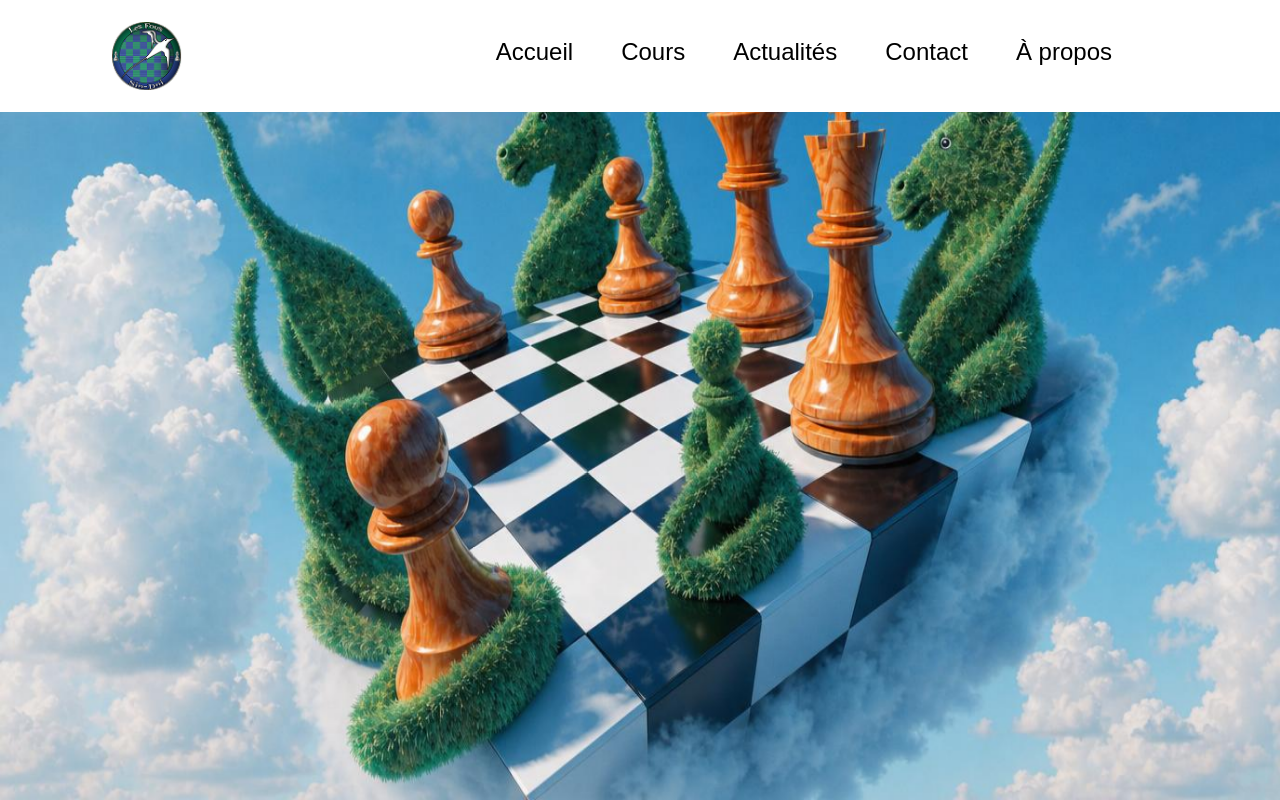
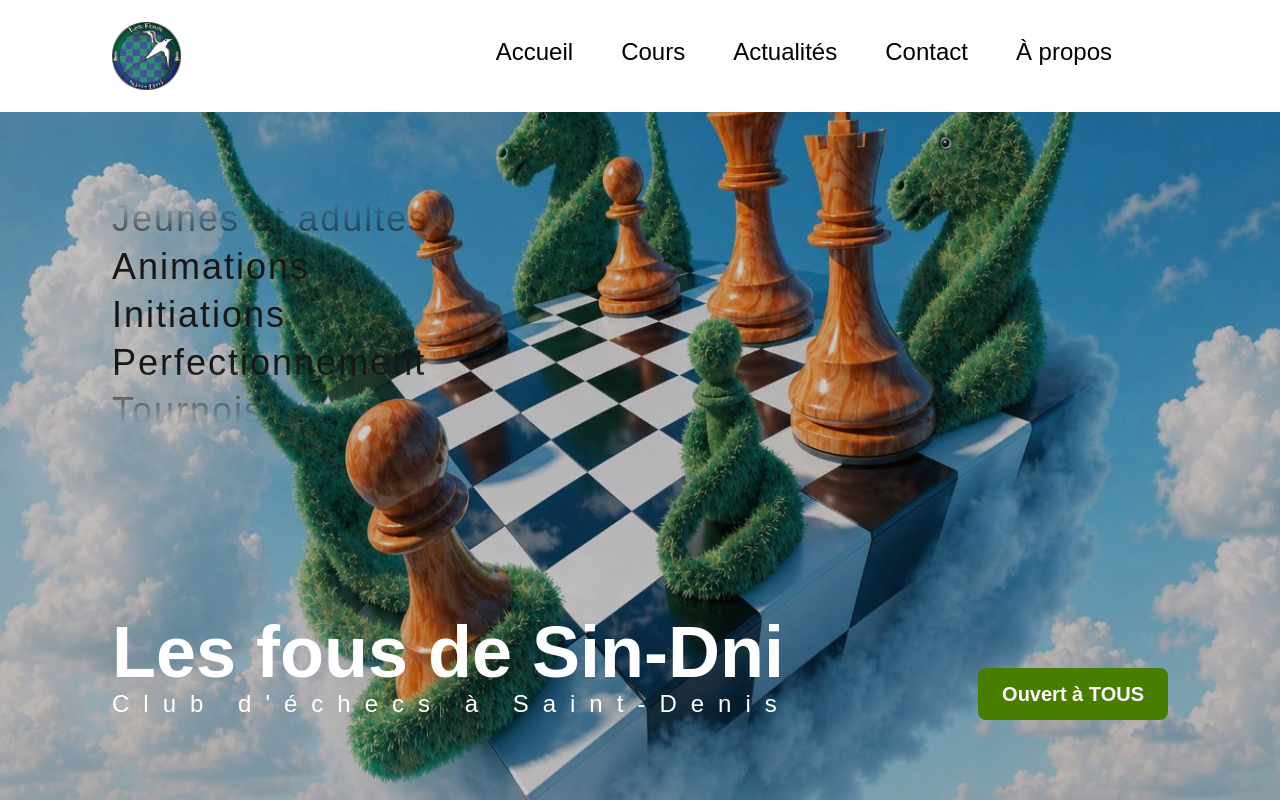
Before and after one commit to ClementSellyPro/bishop_project, a Next.js app: page / in a window 1280 px wide. Shown: the top 800 px of the page. Built offline with nearby package versions, Linux system fonts and the light colour scheme.

Commit message:
Complete Hero

```diff
--- a/app/components/Background.tsx
+++ b/app/components/Background.tsx
@@ -4,6 +4,7 @@ export default function Background() {
   return (
     <div className="fixed inset-0 -z-10">
       <Image src="/bg_0.jpg" alt="Background" fill sizes="100vw" />
+      <div className="absolute inset-0 bg-black/20"></div>
     </div>
   );
 }
--- a/app/components/Header.tsx
+++ b/app/components/Header.tsx
@@ -4,7 +4,7 @@ import Link from "next/link";
 
 export default function Header() {
   return (
-    <header className="fixed top-0 left-0 right-0">
+    <header className="fixed top-0 left-0 right-0 z-50">
       <div className="flex items-center justify-between bg-white text-gray-800 py-5 px-28">
         <Link href="/" className="hover:opacity-80">
           <Image src="/logo.png" alt="Logo" width={70} height={70} />
--- a/app/components/page/Home/Hero.tsx
+++ b/app/components/page/Home/Hero.tsx
@@ -1,9 +1,38 @@
 import Background from "../../Background";
+import RotatingWords from "./RotatingWords";
 
 export default function Hero() {
   return (
-    <div className="min-h-screen">
+    <div className="min-h-screen pt-10">
       <Background />
+
+      <div className="flex flex-col justify-center gap-6 pt-40 px-28 py-30 h-screen">
+        <RotatingWords
+          words={[
+            "Animations",
+            "Initiations",
+            "Perfectionnement",
+            "Tournois",
+            "Jeunes et adultes",
+          ]}
+          visibleCount={5}
+        />
+
+        <div className="flex items-end justify-between mt-42">
+          <div>
+            <h1 className="text-7xl font-bold text-white">
+              Les fous de Sin-Dni
+            </h1>
+            <p className="text-2xl -400 tracking-[14px] text-white">
+              Club d'échecs à Saint-Denis
+            </p>
+          </div>
+
+          <div className="font-semibold text-white text-xl bg-lime-700 w-fit px-6 py-3 rounded-lg">
+            Ouvert à TOUS
+          </div>
+        </div>
+      </div>
     </div>
   );
 }
--- /dev/null
+++ b/app/components/page/Home/RotatingWords.tsx
@@ -0,0 +1,92 @@
+"use client";
+
+import { useEffect, useRef, useState } from "react";
+
+type RotatingWordsProps = {
+  words?: string[];
+  visibleCount?: number;
+  itemHeight?: number;
+  intervalMs?: number;
+  transitionMs?: number;
+  className?: string;
+};
+
+const DEFAULT_WORDS = [
+  "Imagine",
+  "Design",
+  "Prototype",
+  "Build",
+  "Refine",
+  "Ship",
+  "Iterate",
+];
+
+export default function RotatingWords({
+  words = DEFAULT_WORDS,
+  visibleCount = 5,
+  itemHeight = 48,
+  intervalMs = 3000,
+  transitionMs = 600,
+  className = "",
+}: RotatingWordsProps) {
+  const [index, setIndex] = useState(words.length);
+  const [withTransition, setWithTransition] = useState(true);
+  const resetTimeout = useRef<ReturnType<typeof setTimeout>>();
+
+  useEffect(() => {
+    const id = setInterval(() => {
+      setWithTransition(true);
+      setIndex((prev) => prev + 1);
+    }, intervalMs);
+    return () => clearInterval(id);
+  }, [intervalMs]);
+
+  useEffect(() => {
+    if (index === words.length * 2) {
+      resetTimeout.current = setTimeout(() => {
+        setWithTransition(false);
+        setIndex(words.length);
+      }, transitionMs);
+    }
+    return () => clearTimeout(resetTimeout.current);
+  }, [index, words.length, transitionMs]);
+
+  const loopedWords = [...words, ...words, ...words];
+  const containerHeight = itemHeight * visibleCount;
+
+  const centerOffset = Math.floor(visibleCount / 2);
+
+  return (
+    <div
+      className={`relative overflow-hidden select-none ${className}`}
+      style={{
+        height: containerHeight,
+        WebkitMaskImage:
+          "linear-gradient(to bottom, transparent 0%, black 25%, black 75%, transparent 100%)",
+        maskImage:
+          "linear-gradient(to bottom, transparent 0%, black 25%, black 75%, transparent 100%)",
+      }}
+    >
+      <div
+        style={{
+          transform: `translateY(${
+            -index * itemHeight + centerOffset * itemHeight
+          }px)`,
+          transition: withTransition
+            ? `transform ${transitionMs}ms cubic-bezier(0.65, 0, 0.35, 1)`
+            : "none",
+        }}
+      >
+        {loopedWords.map((word, i) => (
+          <div
+            key={i}
+            className="text-4xl tracking-[2px] text-neutral-900 dark:text-neutral-100"
+            style={{ height: itemHeight }}
+          >
+            {word}
+          </div>
+        ))}
+      </div>
+    </div>
+  );
+}
```
